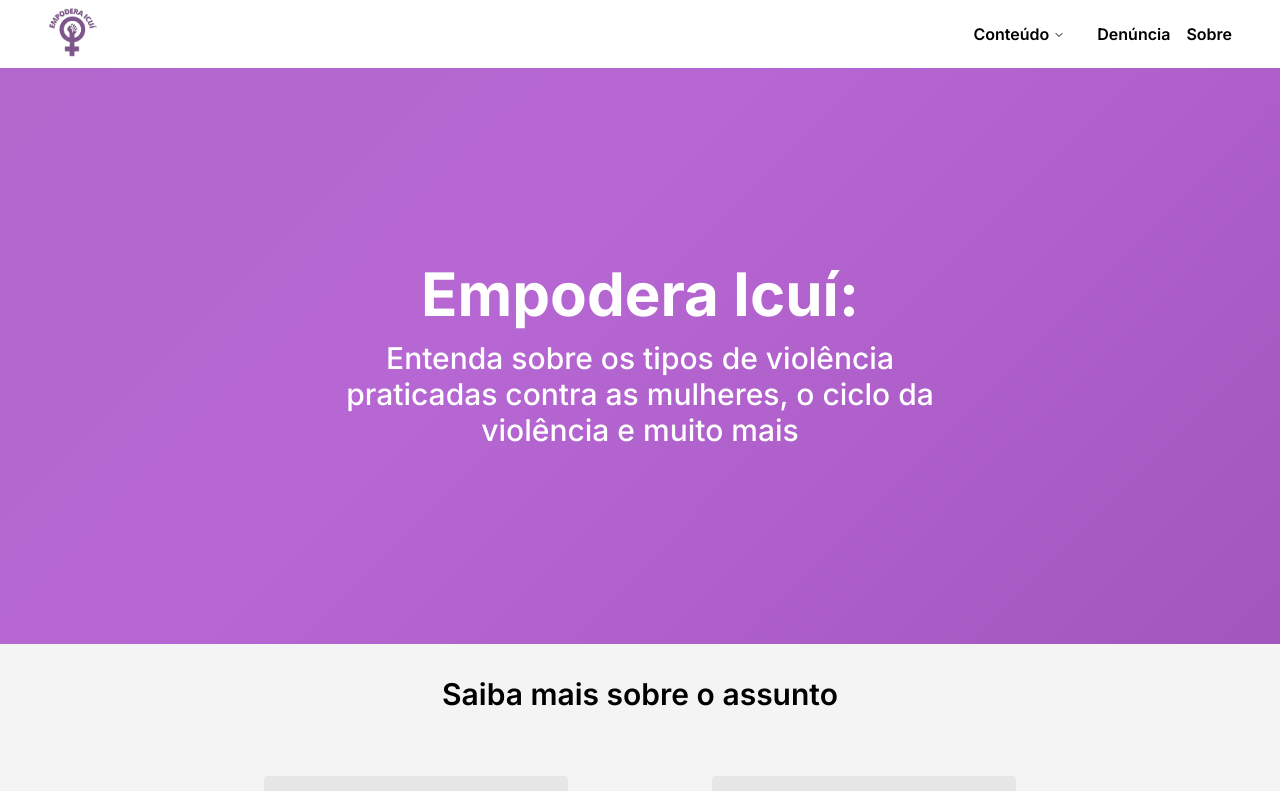
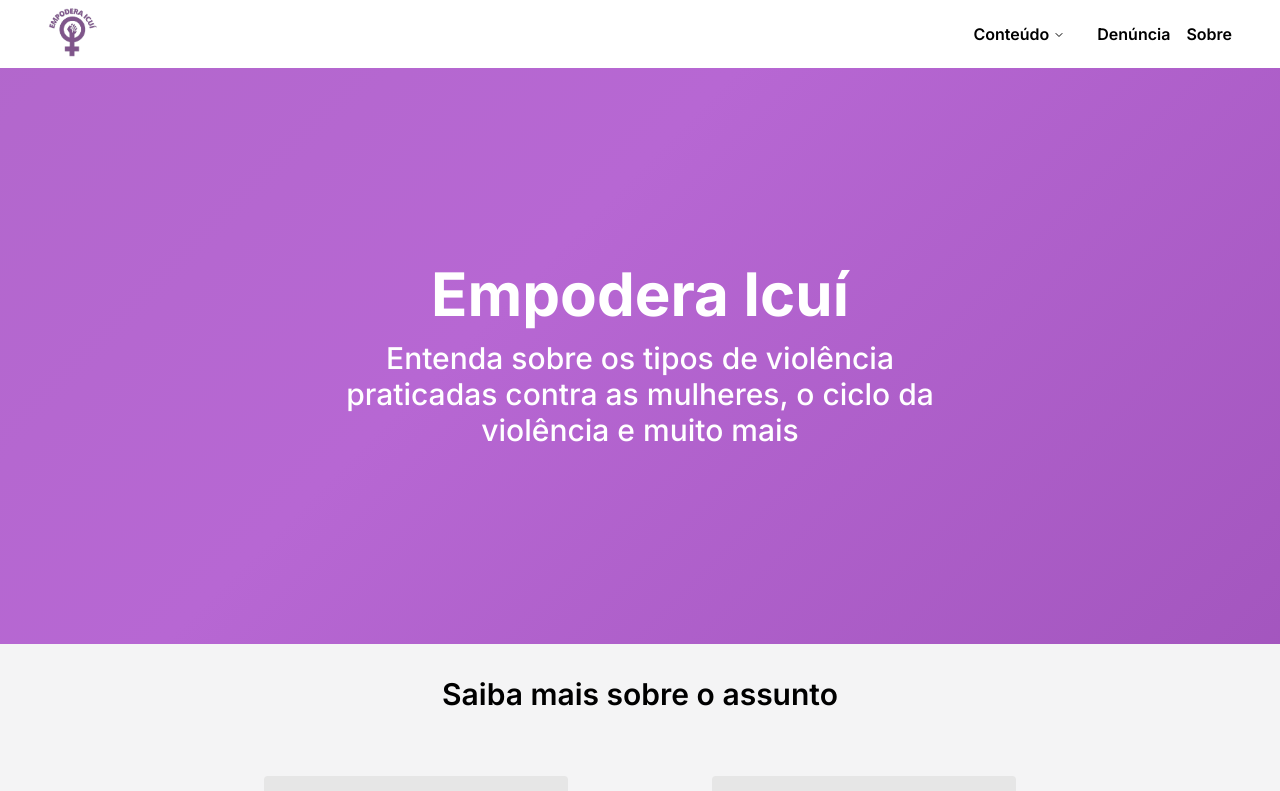
Before and after one commit to igorabreu29/empodera-icui, a Next.js app: page / in a window 1280 px wide. Shown: the top 791 px of the page. Built offline with nearby package versions, Linux system fonts and the light colour scheme.

Commit message:
refactor: updating title name

```diff
--- a/src/app/page.tsx
+++ b/src/app/page.tsx
@@ -8,7 +8,7 @@ export default function Home() {
           className="text-center text-5xl md:text-6xl leading-normal"
           data-aos="fade-up"
         >
-          Empodera Icuí:{' '}
+          Empodera Icuí
         </h1>
         <p
           className="text-xl md:text-3xl font-medium md:w-[40rem] text-center"
```
